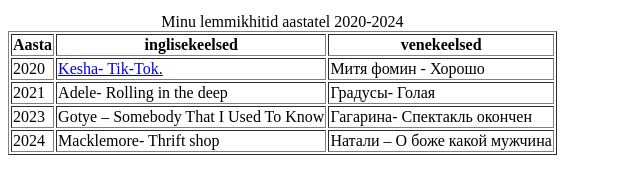
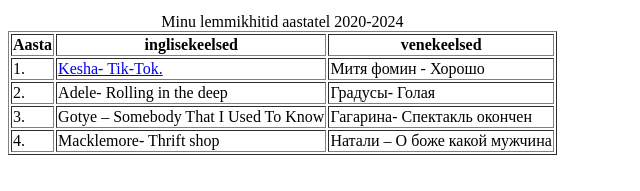
Before and after one commit to Alfredfrey1/Alfredfre1y.github.io, a plain HTML site: page index.html in a window 1280 px wide. Shown: the part 443-634 px from the top of the page, without its empty margins (0-640 px from the left). Drawn offline with Linux system fonts and the light colour scheme.

Commit message:
Update index.html

```diff
--- a/index.html
+++ b/index.html
@@ -22,11 +22,11 @@
     <th>inglisekeelsed</th>
     <th>venekeelsed</th>
    </tr>
-   <tr><td>2020</td><td><a href="https://youtu.be/iP6XpLQM2Cs">Kesha- Tik-Tok.
+   <tr><td>1.</td><td><a href="https://youtu.be/iP6XpLQM2Cs">Kesha- Tik-Tok.
    </a></td><td>Митя фомин - Хорошо</td></tr>
-   <tr><td>2021</td><td>Adele- Rolling in the deep</td><td>Градусы- Голая</td></tr>
-   <tr><td>2023</td><td>Gotye – Somebody That I Used To Know</td><td>Гагарина- Спектакль окончен</td></tr>
-   <tr><td>2024</td><td>Macklemore- Thrift shop</td><td>Натали – О боже какой мужчина</td></tr>
+   <tr><td>2.</td><td>Adele- Rolling in the deep</td><td>Градусы- Голая</td></tr>
+   <tr><td>3.</td><td>Gotye – Somebody That I Used To Know</td><td>Гагарина- Спектакль окончен</td></tr>
+   <tr><td>4.</td><td>Macklemore- Thrift shop</td><td>Натали – О боже какой мужчина</td></tr>
   </tbody></table>
 </body>
 </html>
```
